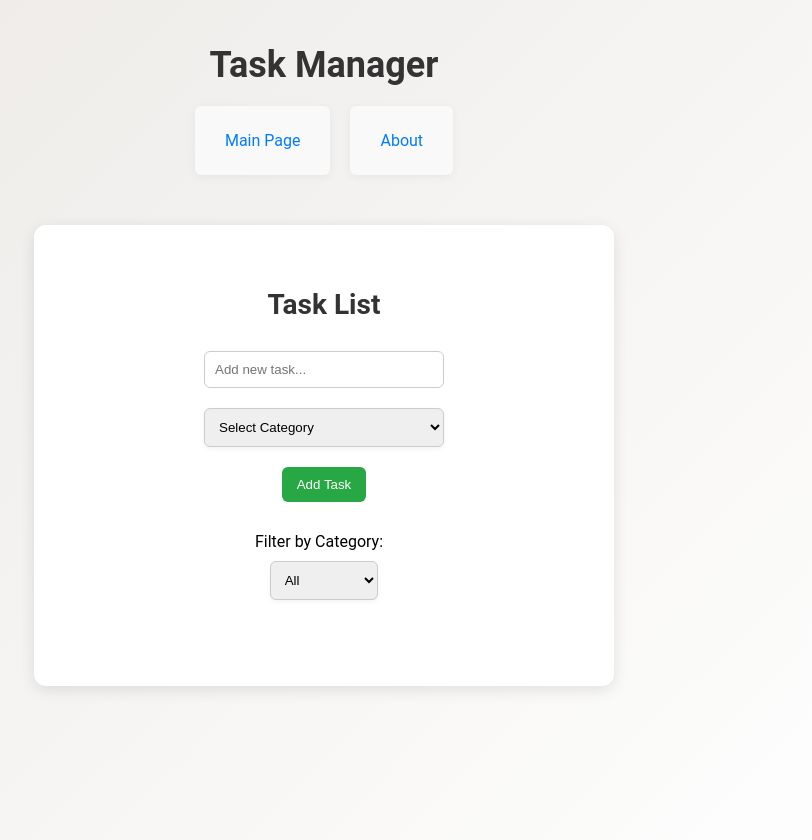
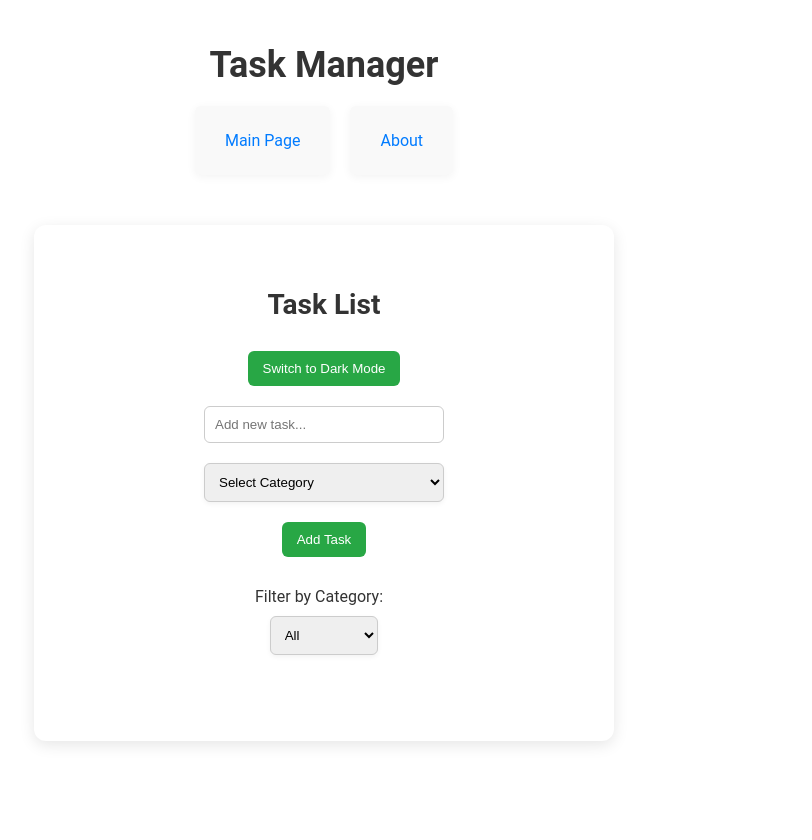
Before and after one commit to KANDORAJ/ProjectKando, a React (Vite) app: page / in a window 1280 px wide. Shown: the whole page, without its empty margins (316-1128 px from the left). Built offline with nearby package versions, Linux system fonts and the light colour scheme.

Commit message:
Dark/light mode was added.

```diff
--- a/src/App.css
+++ b/src/App.css
@@ -1,7 +1,35 @@
+/* Dark Mode Toggle */
+:root {
+  --background-color: #ffffff;
+  --text-color: #333;
+  --container-bg-color: #ffffff;
+  --container-shadow-color: rgba(0, 0, 0, 0.1);
+  --button-bg-color: #28a745;
+  --button-hover-bg-color: #218838;
+  --link-color: #007bff;
+  --link-hover-bg-color: #e8f0fe;
+  --li-bg-color: #f9f9f9;
+  --li-hover-bg-color: #f0f0f0;
+}
+
+.dark-mode {
+  --background-color: #2c2c2c;
+  --text-color: #ee5d5d;
+  --container-bg-color: #3b3b3b;
+  --container-shadow-color: rgba(0, 0, 0, 0.6);
+  --button-bg-color: #3b945e;
+  --button-hover-bg-color: #2a7043;
+  --link-color: #71a7ff;
+  --link-hover-bg-color: #5a85c7;
+  --li-bg-color: #4a4a4a;
+  --li-hover-bg-color: #555555;
+}
+
 /* General Styles */
 body {
   font-family: 'Roboto', sans-serif;
-  background: linear-gradient(135deg, #ece9e6, #ffffff);
+  background-color: var(--background-color);
+  color: var(--text-color);
   margin: 0;
   padding: 20px 0;
   height: 100vh;
@@ -13,10 +41,10 @@ body {
   flex-direction: column;
   justify-content: center;
   align-items: center;
-  background-color: white;
+  background-color: var(--container-bg-color);
   padding: 40px;
   border-radius: 12px;
-  box-shadow: 0 4px 15px rgba(0, 0, 0, 0.1);
+  box-shadow: 0 4px 15px var(--container-shadow-color);
   width: 100%;
   max-width: 500px;
   margin: auto;
@@ -25,7 +53,7 @@ body {
 
 /* Headers */
 h1 {
-  color: #333;
+  color: var(--text-color);
   font-size: 36px;
   font-weight: bold;
   margin-bottom: 20px;
@@ -35,7 +63,7 @@ h1 {
 h2 {
   font-size: 28px;
   margin-bottom: 20px;
-  color: #333;
+  color: var(--text-color);
 }
 
 /* Navigation */
@@ -53,14 +81,14 @@ nav ul li {
 
 nav ul li a {
   text-decoration: none;
-  color: #007bff;
+  color: var(--link-color);
   padding: 10px 15px;
   border-radius: 8px;
   transition: background-color 0.3s ease;
 }
 
 nav ul li a:hover {
-  background-color: #e8f0fe;
+  background-color: var(--link-hover-bg-color);
 }
 
 /* Input Area */
@@ -75,7 +103,7 @@ input[type="text"], select {
 
 button {
   padding: 10px 15px;
-  background-color: #28a745;
+  background-color: var(--button-bg-color);
   color: white;
   border: none;
   border-radius: 6px;
@@ -85,7 +113,7 @@ button {
 }
 
 button:hover {
-  background-color: #218838;
+  background-color: var(--button-hover-bg-color);
 }
 
 /* Task List */
@@ -96,7 +124,7 @@ ul {
 }
 
 li {
-  background-color: #f9f9f9;
+  background-color: var(--li-bg-color);
   padding: 15px;
   margin-bottom: 10px;
   border-radius: 6px;
@@ -105,11 +133,11 @@ li {
   justify-content: space-between;
   align-items: center;
   transition: background-color 0.2s ease;
-  position: relative; /* Drag and Drop için zorunlu olabilir */
+  position: relative;
 }
 
 li:hover {
-  background-color: #f0f0f0;
+  background-color: var(--li-hover-bg-color);
 }
 
 li span {
--- a/src/pages/Home.jsx
+++ b/src/pages/Home.jsx
@@ -4,6 +4,7 @@ import { SortableContext, useSortable, arrayMove, sortableKeyboardCoordinates }
 import { KeyboardSensor, PointerSensor, useSensor, useSensors } from "@dnd-kit/core";
 import { CSS } from "@dnd-kit/utilities";
 import { v4 as uuidv4 } from "uuid";
+
 
 // SortableItem component for draggable list items
 function SortableItem({ id, task, index, onDelete, onEdit, toggleCompletion, editingIndex, setEditingIndex, editingText, setEditingText, saveTask }) {
@@ -70,6 +71,7 @@ function Home() {
   const [editingText, setEditingText] = useState("");
   const [category, setCategory] = useState("");
   const [filterCategory, setFilterCategory] = useState("");
+  const [darkMode, setDarkMode] = useState(false);
 
   // Load tasks from localStorage when component mounts
   useEffect(() => {
@@ -142,9 +144,18 @@ function Home() {
     }
   };
 
+  /*Dark Mode*/
+  const toggleDarkMode = () => {
+    setDarkMode(!darkMode);
+    document.body.classList.toggle('dark-mode', !darkMode);
+  };
+
   return (
     <div className="container">
       <h2>Task List</h2>
+      <button onClick={toggleDarkMode}>
+        {darkMode ? 'Switch to Light Mode' : 'Switch to Dark Mode'}
+      </button>
       <input
         type="text"
         value={task}
```
